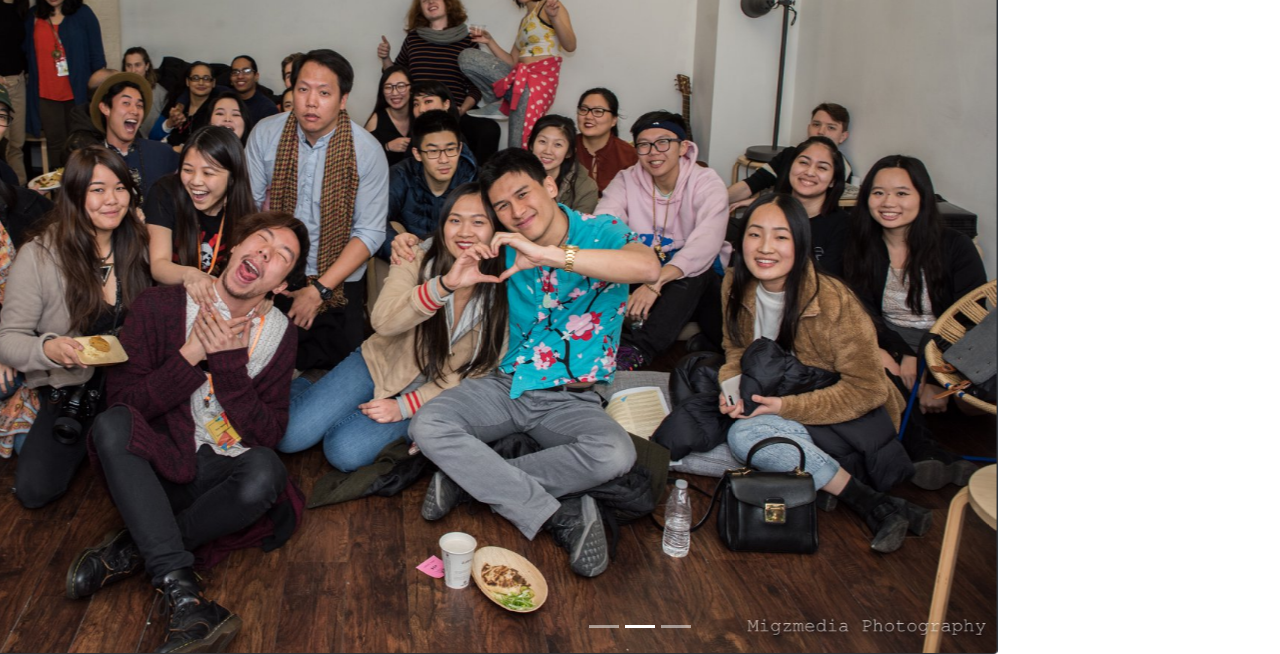
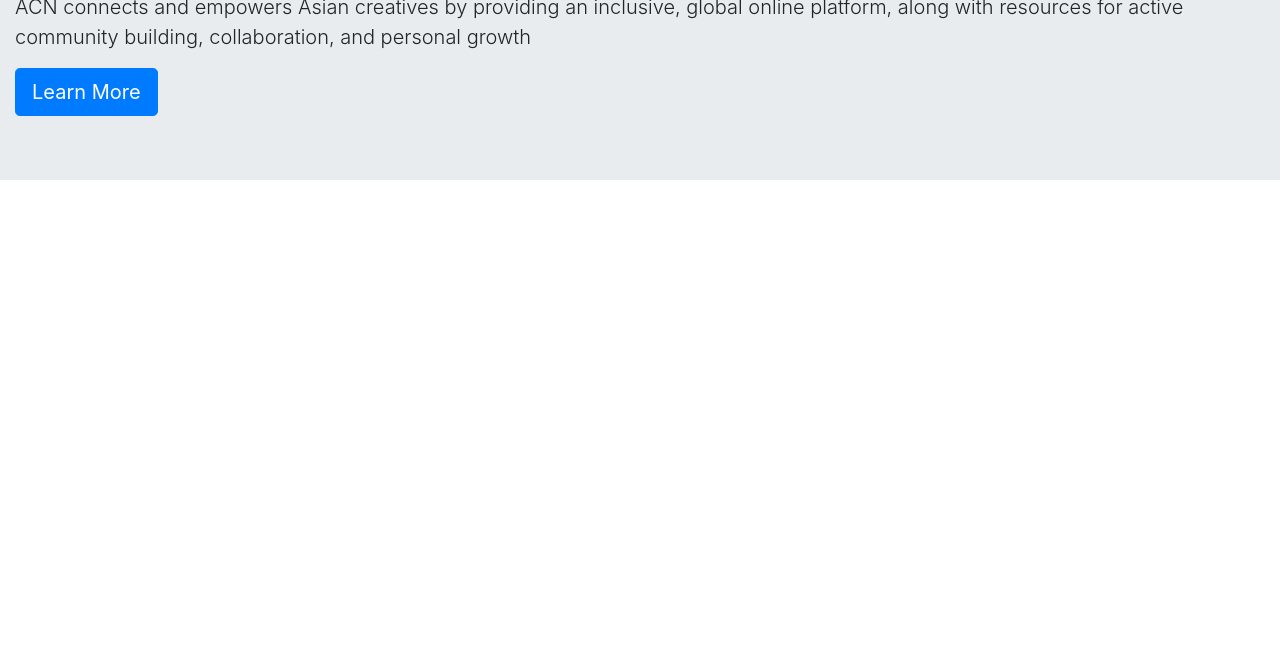
Before and after one commit to khanontheweb/ASC-Assessment, a plain HTML site: page index.html in a window 1280 px wide. Shown: the part 147-801 px from the top of the page. Drawn offline with nearby package versions, Linux system fonts and the light colour scheme.

Commit message:
Remove carousel. Add jumbotron

```diff
--- a/index.html
+++ b/index.html
@@ -12,28 +12,12 @@
 
     <div class="container-fluid"> <!-- START GRID -->
         <div class="row"> <!-- START HERO BOX -->
-            <div class="col">
-                <div id="acn--carousel" class="carousel slide" data-ride="carousel"> <!-- START CAROUSEL -->
-                    <ol class="carousel-indicators">
-                        <li data-target="#acn--carousel" data-slide-to="0" class="active"></li>
-                        <li data-target="#acn--carousel" data-slide-to="1" class="active"></li>
-                        <li data-target="#acn--carousel" data-slide-to="2" class="active"></li>
-                    </ol>
-                    <div class="carousel-inner"> <!-- START CAROUSEL ITEMS -->
-                        <div class="carousel-item active">
-                            <div class="card bg-dark text-white">
-                                <img src="img/carousel_2.jpg" alt="" class="card-img">
-                                <div class="card-img-overlay">
-                                    <h5 class="card-title">
-                                        <p class="card-text"></p>
-                                    </h5>
-                                </div>
-                            </div>
-                        </div>
-                        <div class="carousel-item"></div>
-                        <div class="carousel-item"></div>
-                    </div> <!-- END CAROUSEL ITEMS -->
-                </div> <!-- END CAROUSEL -->
+            <div class="jumbotron jumbotron-fluid w-100">
+                <div class="container-fluid">
+                    <h1 class="display-4">Asian Creative Network: NYC Branch</h1>
+                    <p class="lead">ACN connects and empowers Asian creatives by providing an inclusive, global online platform, along with resources for active community building, collaboration, and personal growth</p>
+                    <a href="" class="btn btn-primary btn-lg">Learn More</a>
+                </div>
             </div>
         </div> <!-- END HERO BOX -->
     </div>
--- a/scss/main.scss
+++ b/scss/main.scss
@@ -8,9 +8,7 @@ $color7: #993211;
 
 body, html {
     width:100%;
+    height:100%;
+    margin: 0;
+    padding: 0;
 }
-
-.container-fluid, .row, .col {
-    padding: 0;
-    margin: 0;
-}
```
Also changed, not shown: css/main.css, 1 other file.
